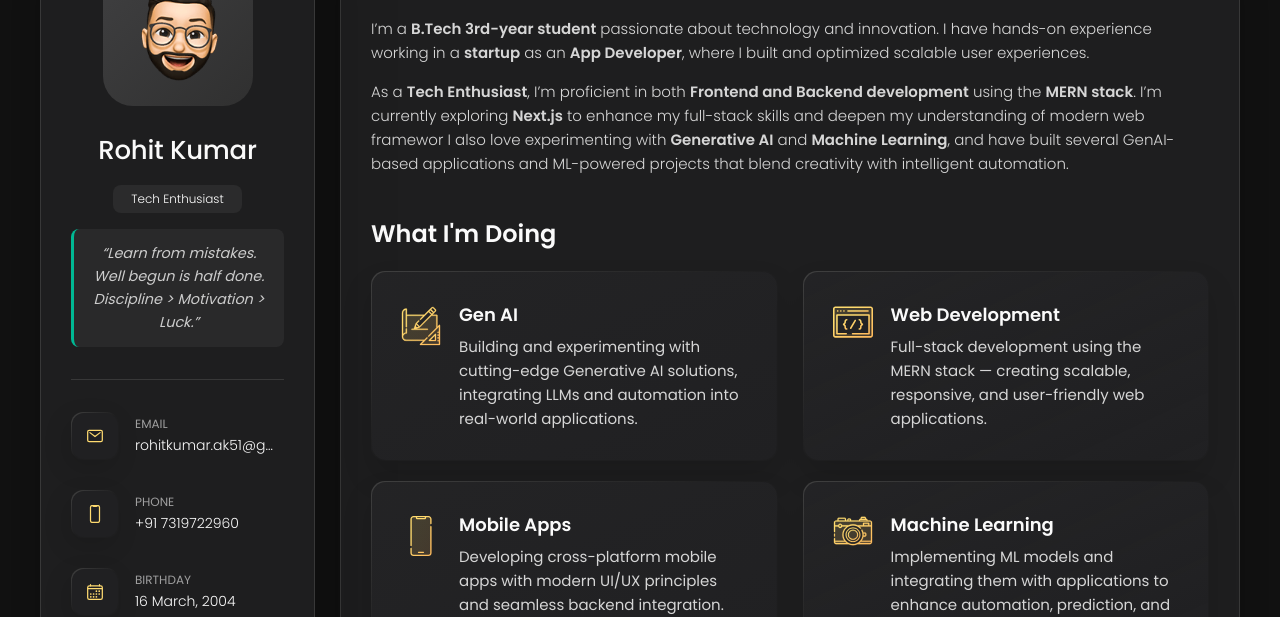
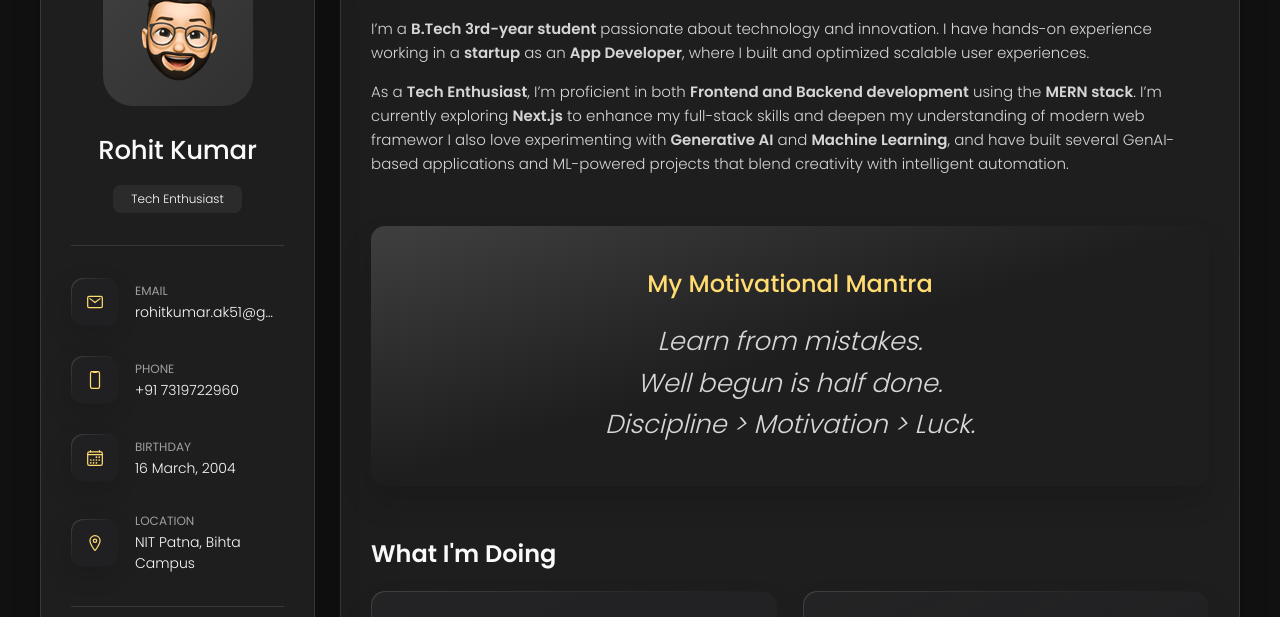
Before and after one commit to CodeCraftsmanRohit/MyPortfolio, a plain HTML site: page index.html in a window 1280 px wide. Shown: the part 162-779 px from the top of the page. Drawn offline with nearby package versions, Linux system fonts and the light colour scheme.

Commit message:
Updated Porfolio

```diff
--- a/assets/css/style.css
+++ b/assets/css/style.css
@@ -1,4 +1,4 @@
-  /*-----------------------------------*\
+/*-----------------------------------*\
     #style.css
   \*-----------------------------------*/
 
@@ -506,6 +506,45 @@
 
   .about-text p { margin-bottom: 15px; }
 
+  /**
+  * #motivational
+  */
+
+  .motivational {
+    margin: 35px 0;
+    text-align: center;
+    padding: 20px;
+    background: var(--border-gradient-onyx);
+    border-radius: 14px;
+    box-shadow: var(--shadow-2);
+    z-index: 1;
+  }
+
+  .motivational::before {
+    content: "";
+    position: absolute;
+    inset: 1px;
+    background: var(--bg-gradient-jet);
+    border-radius: inherit;
+    z-index: -1;
+  }
+
+  .motivational-title {
+    margin-bottom: 15px;
+    color: var(--orange-yellow-crayola);
+    font-weight: var(--fw-500);
+  }
+
+  .quote-text {
+    color: var(--light-gray);
+    font-size: var(--fs-5);
+    font-style: italic;
+    line-height: 1.8;
+    font-weight: var(--fw-300);
+    max-width: 600px;
+    margin: 0 auto;
+  }
+
 
 
   /**
@@ -1502,6 +1541,19 @@
 
     .about-text { margin-bottom: 40px; }
 
+    /* motivational */
+    .motivational {
+      margin: 40px 0;
+      padding: 30px;
+    }
+
+    .motivational-title { margin-bottom: 20px; }
+
+    .quote-text {
+      font-size: var(--fs-4);
+      max-width: 800px;
+    }
+
     /* service */
 
     .service-item {
@@ -1696,6 +1748,9 @@
     /**
     * ABOUT
     */
+
+    /* motivational */
+    .quote-text { line-height: 1.6; }
 
     /* testimonials modal */
 
@@ -1836,6 +1891,14 @@
     * ABOUT
     */
 
+    /* motivational */
+    .motivational {
+      margin: 50px 0;
+      padding: 40px;
+    }
+
+    .quote-text { font-size: var(--fs-3); }
+
     /* service */
 
     .service-list {
@@ -1985,21 +2048,6 @@
     .social-list { justify-content: center; }
 
 
-    .motivation-box {
-  margin-top: 1rem;
-  padding: 0.8rem;
-  border-left: 3px solid var(--accent-color, #00b894);
-  background: rgba(255, 255, 255, 0.05);
-  border-radius: 8px;
-}
-
-.motivation-text {
-  font-size: 0.9rem;
-  font-style: italic;
-  color: #ccc;
-  line-height: 1.6;
-  text-align: center;
-}
 
 
     /**
--- a/index.html
+++ b/index.html
@@ -57,14 +57,6 @@
 
   </div>
 
-     <!-- 🌟 Motivational Message -->
-    <div class="motivation-box">
-      <p class="motivation-text">
-        “Learn from mistakes.<br>
-        Well begun is half done.<br>
-        Discipline > Motivation > Luck.”
-      </p>
-    </div>
 
 
   <div class="sidebar-info_more">
@@ -141,6 +133,8 @@
         </a>
       </li>
     </ul>
+
+
 
     <div class="separator"></div>
 
@@ -219,6 +213,22 @@
         and have built several GenAI-based applications and ML-powered projects that blend creativity with intelligent automation.
       </p>
           </p>
+        </section>
+
+        <!--
+          - motivational quotes
+        -->
+
+        <section class="motivational">
+
+          <h3 class="h3 motivational-title">My Motivational Mantra</h3>
+
+          <div class="quote-text">
+            Learn from mistakes.<br>
+            Well begun is half done.<br>
+            Discipline > Motivation > Luck.
+          </div>
+
         </section>
 
 
```
Also changed, not shown: 1 other file.
